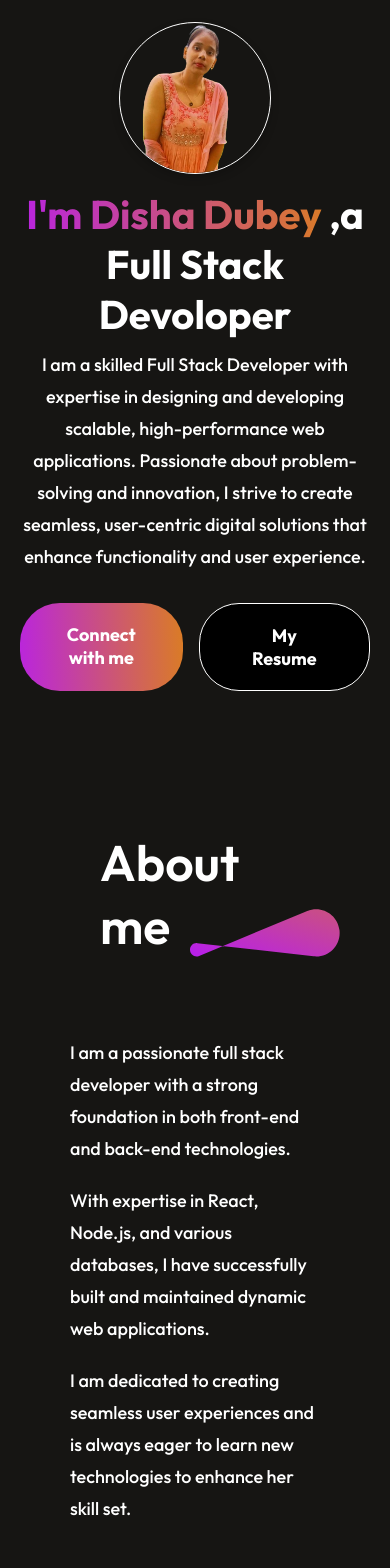
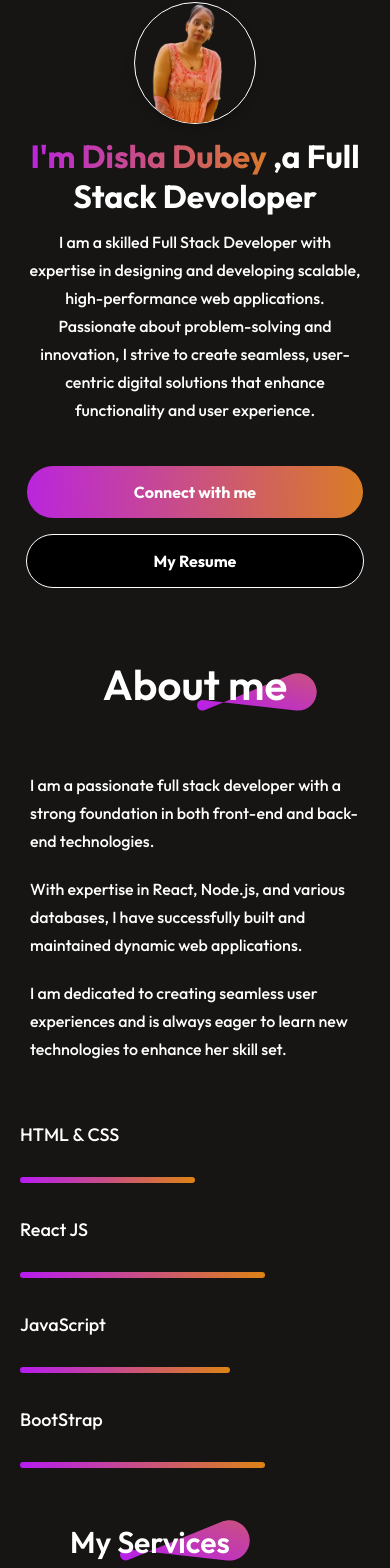
Before and after one commit to dishadube/Portfolio, a React (Vite) app: page / in a window 390 px wide. Shown: the part 279-1847 px from the top of the page. Built offline with nearby package versions, Linux system fonts and the light colour scheme.

Commit message:
change the few aspect for mobile

```diff
--- a/src/Components/About/About.css
+++ b/src/Components/About/About.css
@@ -85,53 +85,67 @@
 }
 @media (max-width: 768px) {
   .about {
-       margin: 50px 70px;
-       gap: 80px;
-       align-items: start;
+    margin: 40px 20px;
+    gap: 60px;
+    align-items: center;
   }
 
   .about-title h1 {
-       font-size: 50px;
+    font-size: 42px;
+    text-align: center;
+  }
+
+  .about-title img {
+    width: 120px;
+    right: 0;
   }
 
   .about-sections {
     flex-direction: column;
-       gap: 30px;
-   }
-  .about-title img{
-    width: 150px;
-    right: -20px;
+    gap: 40px;
+    align-items: center;
+    width: 100%;
   }
 
-   .about-left img {
-       height: 45vh;
+  .about-left {
+    display: none; /* Hiding image on small screens, as desired */
   }
 
   .about-right {
     max-width: 100%;
-   }
-   .about-left{
-    display: none;
+    gap: 60px;
   }
 
   .about-para {
-       font-size: 18px;
-       line-height: 32px;
+    font-size: 16px;
+    line-height: 28px;
+    text-align: left;
+    padding: 0 10px;
+  }
 
+  .about-skills {
+    /* width: 100%; */
+    display: flex;
+    align-items: center;
+    justify-content: center;
+    /* gap: 25px; */
   }
 
   .about-skill {
-       align-items: center;
-       gap: 20px;
+    gap: 16px;
+    flex-direction: column;
+    align-items: flex-start;
+    width: 100%;
   }
 
   .about-skill p {
-       font-size: 20px;
-       min-width: auto;
+    font-size: 18px;
+    font-weight: 500;
+    width: 100%;
   }
 
   .about-skill hr {
-
-       height: 5px;
+    width: 100%;
+    height: 6px;
   }
 }
--- a/src/Components/Contact/Contact.css
+++ b/src/Components/Contact/Contact.css
@@ -105,75 +105,91 @@
     transform: scale(1.1);
     transition: 0.3s;
 }
-/* @media (max-width: 768px) {
-    .contact-title h1{
-        padding: 0px 30px;
-        font-size: 70px;
-        font-weight: 600;
-    }
-    .contact-left h1 {
-        font-size: 5vw;
+
+
+@media (max-width: 768px) {
+    .contact {
+        margin: 50px 20px;
+        gap: 60px;
+        align-items: center;
     }
 
-    .contact-right input,
-    .contact-right textarea {
-        width: 50%;
+    .contact-title h1 {
+        padding: 0;
+        font-size: 48px;
+        text-align: center;
     }
-}  */
 
-@media (max-width: 768px) {
-    .contact{
-        align-items: start;
-        gap: 50px;
-        margin: 50px 70px;
-
-    }
-    .contact-title h1{
-        padding: 0;
-        font-size: 50px;
-        font-weight: 600;
-    }
-    .contact-title img{
-        width: 130px;
-        margin-right: -20px;
-    }
-    .contact-title h1 {
-        font-size: 60px;
-        text-align: center;
+    .contact-title img {
+        width: 100px;
+        right: 10px;
     }
 
     .contact-section {
         flex-direction: column;
+        gap: 60px;
+        width: 100%;
+    }
 
+    .contact-left {
+        align-items: center;
+        text-align: center;
     }
+
     .contact-left h1 {
-        font-size: 54px;
+        font-size: 46px;
     }
-    .contact-left p{
+
+    .contact-left p {
+        font-size: 16px;
+        line-height: 28px;
+        max-width: 100%;
+    }
+
+    .contact-details {
         font-size: 18px;
+        align-items: center;
+    }
 
+    .contact-detail {
+        justify-content: center;
     }
-    .contact-detail{
-        gap: 20px;
+
+    .contact-detail img {
+        width: 22px;
     }
-    .contact-detail img{
-        width: 25px;
+
+    .contact-right {
+        display: flex;
+        align-items: center;
+        justify-content: center;
+        width: 100%;
+        align-items: center;
     }
 
     .contact-right label {
-        font-size: 20px;
-    }
-    .contact-right input{
-        width: 95%;
-        font-size: 20px;
-    }
-    .contact-right textarea{
-        width: 95%;
-        font-size: 20px;
-    }
-    .contact-submit{
-        font-size: 20px;
-        padding: 15px 40px;
+        font-size: 18px;
+        align-self: flex-start;
     }
 
+    .contact-right input {
+        width: 100%;
+        height: 60px;
+        font-size: 18px;
+        padding-left: 15px;
+    }
+
+    .contact-right textarea {
+        width: 90%;
+        font-size: 18px;
+        padding: 20px;
+    }
+
+    .contact-submit {
+        font-size: 18px;
+        padding: 14px 30px;
+        margin-top: 20px;
+        width: 100%;
+        text-align: center;
+    }
 }
--- a/src/Components/Footer/Footer.css
+++ b/src/Components/Footer/Footer.css
@@ -1,5 +1,5 @@
 .footer {
-    background-color: #1a1a1a;
+    background-color: red;
     color: #fff;
     padding: 20px 40px;
     font-family: Arial, sans-serif;
@@ -114,29 +114,62 @@ hr {
 
 @media (max-width: 768px) {
     .footer {
+        margin: 30px 20px;
         display: flex;
         align-items: center;
         justify-content: center;
     }
+
     .footer-top {
         flex-direction: column;
         align-items: center;
         text-align: center;
+        gap: 20px;
+        padding-bottom: 30px;
     }
 
     .footer-left {
         align-items: center;
+        text-align: center;
     }
 
     .footer-top-right {
         flex-direction: column;
-        gap: 10px;
-        margin-top: 10px;
+        align-items: center;
+        gap: 20px;
+        width: 100%;
+    }
+
+    .footer-email-input {
+        flex-direction: column;
+        align-items: stretch;
+        padding: 15px 20px;
+        border-radius: 20px;
+        width: 100%;
+    }
+
+    .footer-email-input input {
+        width: 100%;
+        font-size: 16px;
+        text-align: center;
+    }
+
+    .footer-subscribe {
+        padding: 15px 30px;
+        width: 100%;
+        font-size: 18px;
     }
 
     .footer-bottom {
         flex-direction: column;
         text-align: center;
+        gap: 15px;
+        padding-top: 20px;
+    }
+
+    .footer-bottom-right {
+        flex-direction: column;
         gap: 10px;
+        margin-bottom: 20px;
     }
 }
--- a/src/Components/Hero/Hero.css
+++ b/src/Components/Hero/Hero.css
@@ -80,28 +80,47 @@
 
   border: 2px solid #B415FF;
 }
-@media (max-width:768px) {
-  .hero img{
+@media (max-width: 768px) {
+  .hero {
+    padding: 30px 15px;
+  }
+
+  .hero img {
+    width: 120px;
+    height: 120px;
+    margin-top: 20px;
+  }
+
+  .hero h1 {
+    font-size: 32px;
+    margin-top: 12px;
+  }
+
+  .hero h1 span {
+    font-size: 32px;
+  }
+
+  .hero p {
+    font-size: 16px;
+    line-height: 28px;
+    margin: 12px 0;
+    padding: 0 10px;
+  }
+
+  .hero-action {
+    flex-direction: column;
+    gap: 16px;
     margin-top: 30px;
+    width: 100%;
+    align-items: center;
   }
-  .hero p{
 
-    font-size: 18px;
-    line-height: 32px;
-    margin: 10px 0px;
-  }
-  .hero-action{
-    gap: 16px;
-    font-size: 18px;
-    font-weight: 500;
-    margin-bottom: 50px;
-  }
-  .hero-connect{
-    padding: 20px 30px;
+  .hero-connect,
+  .hero-resume {
+    width: 80%;
+    padding: 16px 24px;
     border-radius: 40px;
-  }
-  .hero-resume{
-    padding: 20px 50px;
-    border-radius: 40px;
+    font-size: 16px;
+    text-align: center;
   }
 }
--- a/src/Components/MyWork/MyWork.css
+++ b/src/Components/MyWork/MyWork.css
@@ -55,41 +55,45 @@
     transition: 0.6s;
 }
 @media (max-width: 768px) {
-    .mywork{
-        gap: 50px;
-        margin: 50px 70px;
-        align-items: start;
+    .mywork {
+      gap: 60px;
+      margin: 40px 20px;
+      align-items: center;
+      text-align: center;
     }
+
     .mywork-title h1 {
-        padding: 0;
-        font-size: 50px;
-        font-weight: 600;
+      font-size: 30px;
+      padding: 0;
     }
 
     .mywork-title img {
-        width: 130px;
-        margin-right: -20px;
+      width: 110px;
+      right: 0;
     }
 
-
     .mywork-container {
-        grid-template-columns: 1fr;
-        gap: 30px;
-    }
-    .mywork-container img{
-        width: 100%;
-        height: 100%;
-    }
-    .mywork-showmore {
-        padding: 20px 40px;
-        font-size: 18px;
-        margin: 50px auto;
-        cursor: pointer;
+      grid-template-columns: 1fr;
+      gap: 25px;
+      width: 100%;
     }
 
-    .mywork-title h1{
-        padding: 0px 30px;
-        font-size: 60px;
-        font-weight: 600;
+    .mywork-container img {
+      width: 100%;
+      height: auto;
+      max-width: 100%;
+      border-radius: 10px;
     }
-}
+
+    .mywork-showmore {
+      padding: 16px 32px;
+      font-size: 18px;
+      margin: 0 auto 60px;
+      gap: 10px;
+      border-radius: 40px;
+    }
+
+    .mywork-showmore:hover {
+      gap: 20px;
+    }
+  }
--- a/src/Components/Services/Services.css
+++ b/src/Components/Services/Services.css
@@ -81,7 +81,7 @@
     }
     .services-title h1{
         padding: 0;
-        font-size: 50px;
+        font-size: 30px;
     }
     .services-title img{
         width: 130px;
```
Lines whose indentation alone changed are shown as unchanged.
